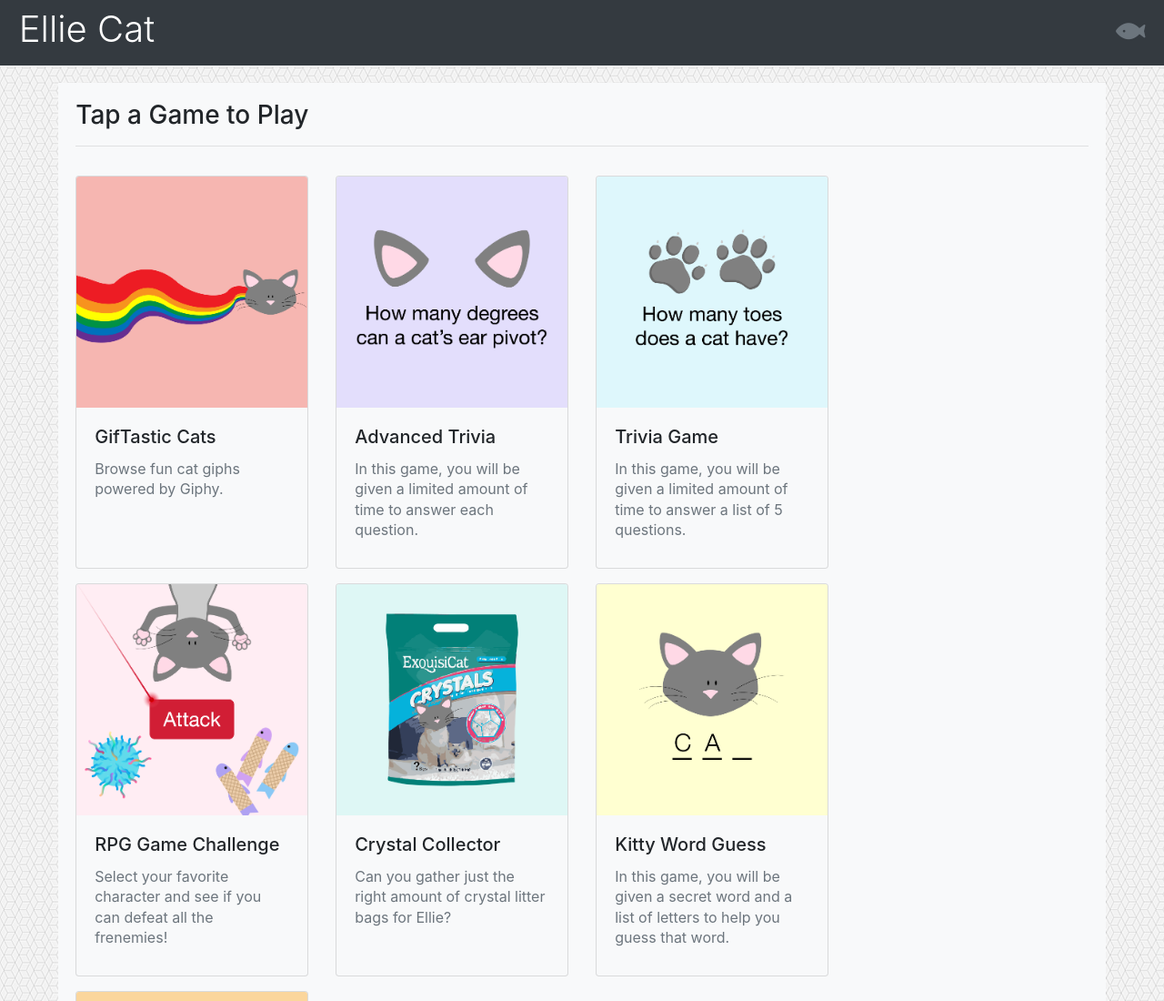
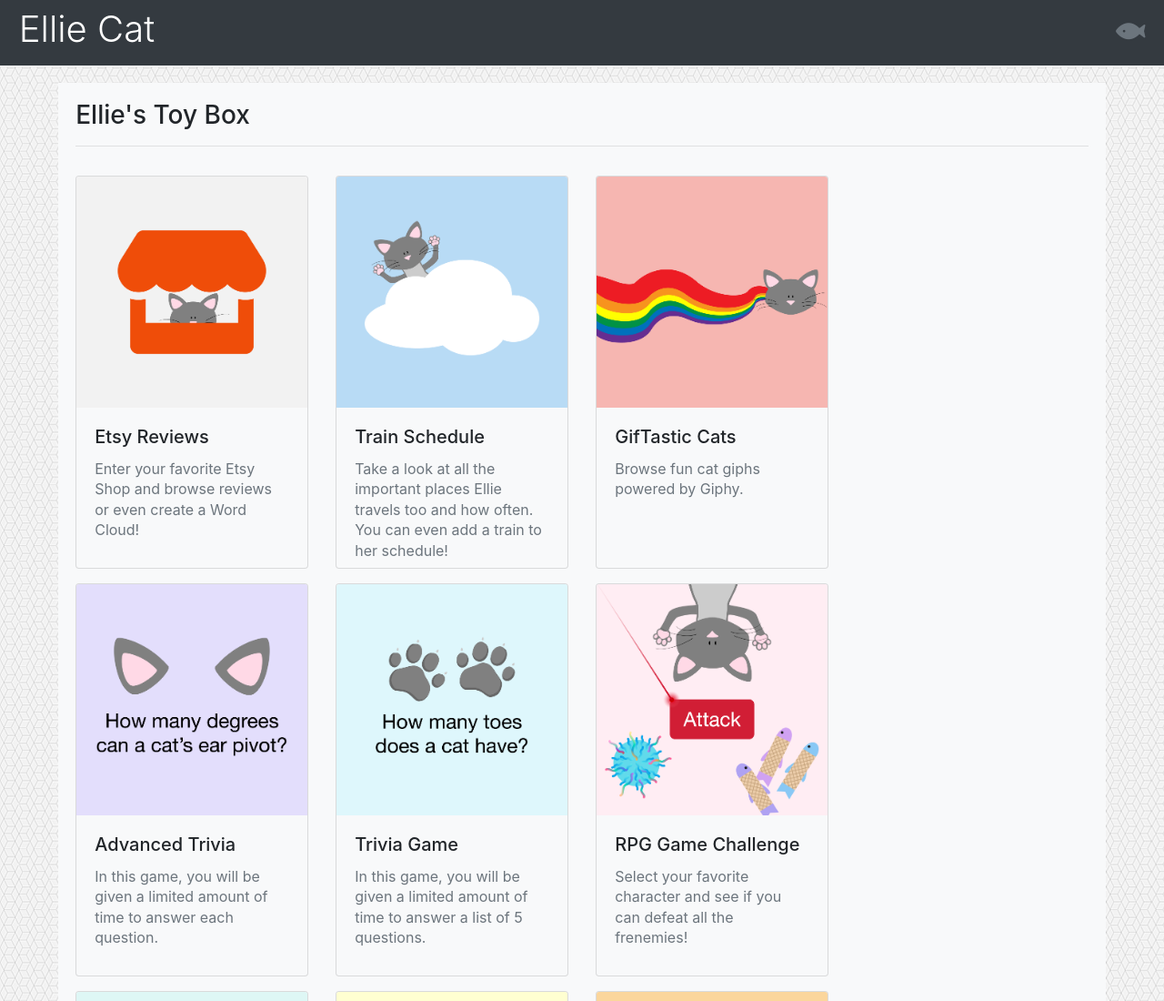
Before and after one commit to imi-tating/imi-tating.github.io, a plain HTML site: page games.html in a window 1280 px wide. Shown: the top 1100 px of the page at 91% size. Drawn offline with nearby package versions, Linux system fonts and the light colour scheme.

Commit message:
Added Ellie's Train Schedule and Etsy Shop Reviews links. Also updated game page title to Ellie's Toy Box

```diff
--- a/games.html
+++ b/games.html
@@ -35,9 +35,27 @@
 
   <div class="clear-fix"></div>
   <div id="main-body" class="container bg-light">
-    <h3>Tap a Game to Play</h3>
+    <h3>Ellie's Toy Box</h3>
     <hr>
     <div class="card-deck">
+      <a target="_blank" href="https://imi-tating.github.io/etsyAPI/">
+        <div class="card bg-light">
+          <img class="card-img-top" src="images/portfolioEtsyReviews.png" alt="banner for Ellie's Etsy Shop Reviews -store icon from FontAwesome">
+          <div class="card-body">
+            <h5 class="card-title">Etsy Reviews</h5>
+            <p class="card-text text-muted">Enter your favorite Etsy Shop and browse reviews or even create a Word Cloud!</p>
+          </div>
+        </div>
+      </a>
+      <a target="_blank" href="https://imi-tating.github.io/trainScheduler/">
+        <div class="card bg-light">
+          <img class="card-img-top" src="images/portfolioTrainSchedule.png" alt="banner for Ellie's Train Schedule">
+          <div class="card-body">
+            <h5 class="card-title">Train Schedule</h5>
+            <p class="card-text text-muted">Take a look at all the important places Ellie travels too and how often. You can even add a train to her schedule!</p>
+          </div>
+        </div>
+      </a>
       <a target="_blank" href="https://imi-tating.github.io/GifTastic/">
         <div class="card bg-light">
           <img class="card-img-top" src="images/portfolioCoverGifTastic.png" alt="banner for Ellie's GifTastic Cats">
```
Also changed, not shown: images/portfolioEtsyReviews.png (added), images/portfolioTrainSchedule.png (added).
